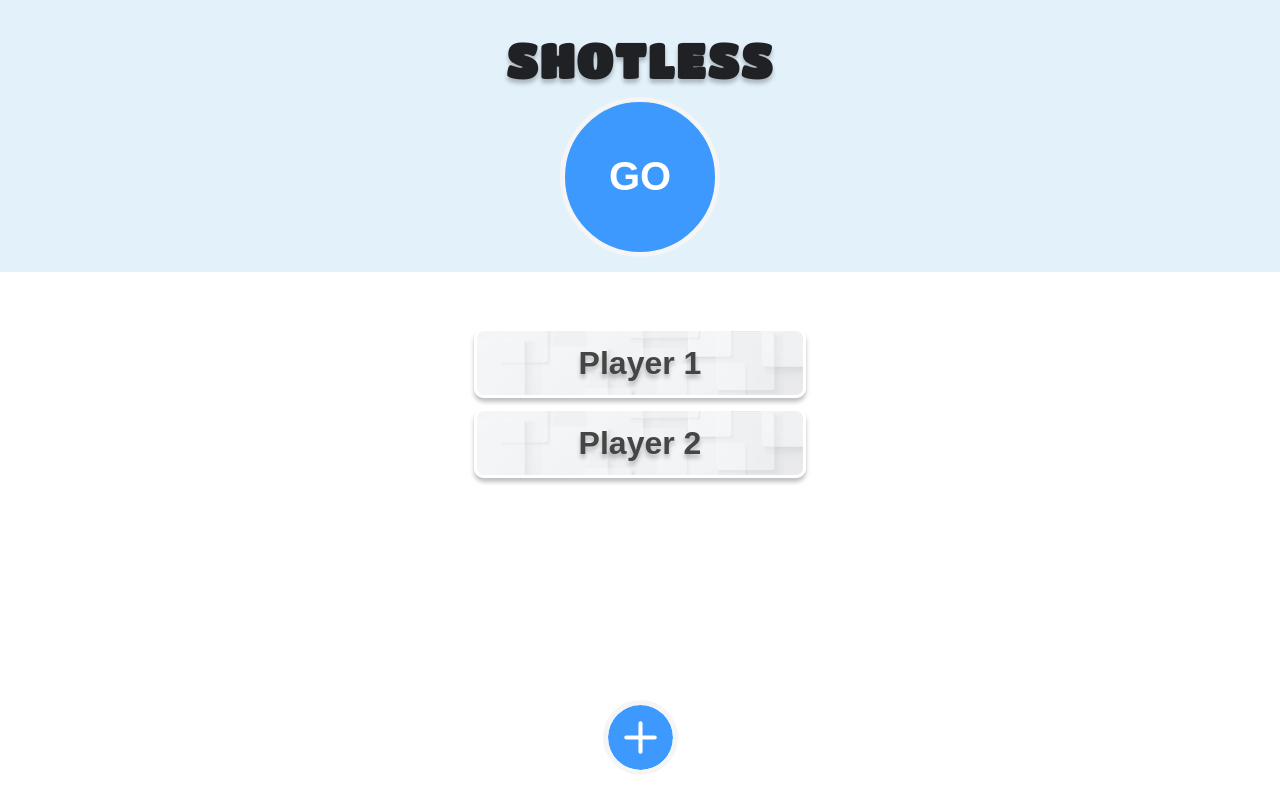
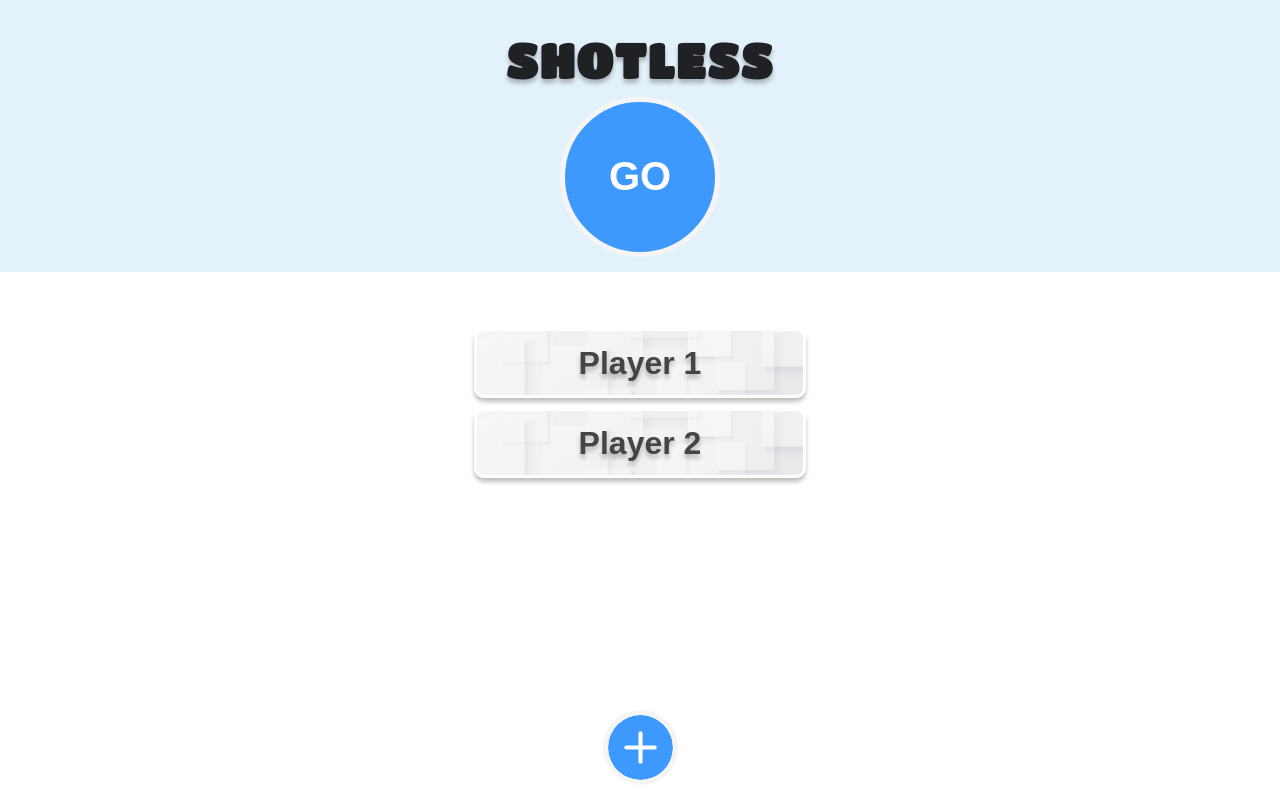
Before and after one commit to GoncaloFig/ShotlessAppV4, a Next.js app: page / in a window 1280 px wide. Built offline with nearby package versions, Linux system fonts and the light colour scheme.

Commit message:
css fix padding

```diff
--- a/styles/PlayersContainer.scss
+++ b/styles/PlayersContainer.scss
@@ -21,7 +21,7 @@
     left: 0;
     right: 0;
     bottom: 0;
-    padding-bottom: 25px;
+    padding: 15px 0 15px 0;
 
 }
 
```
